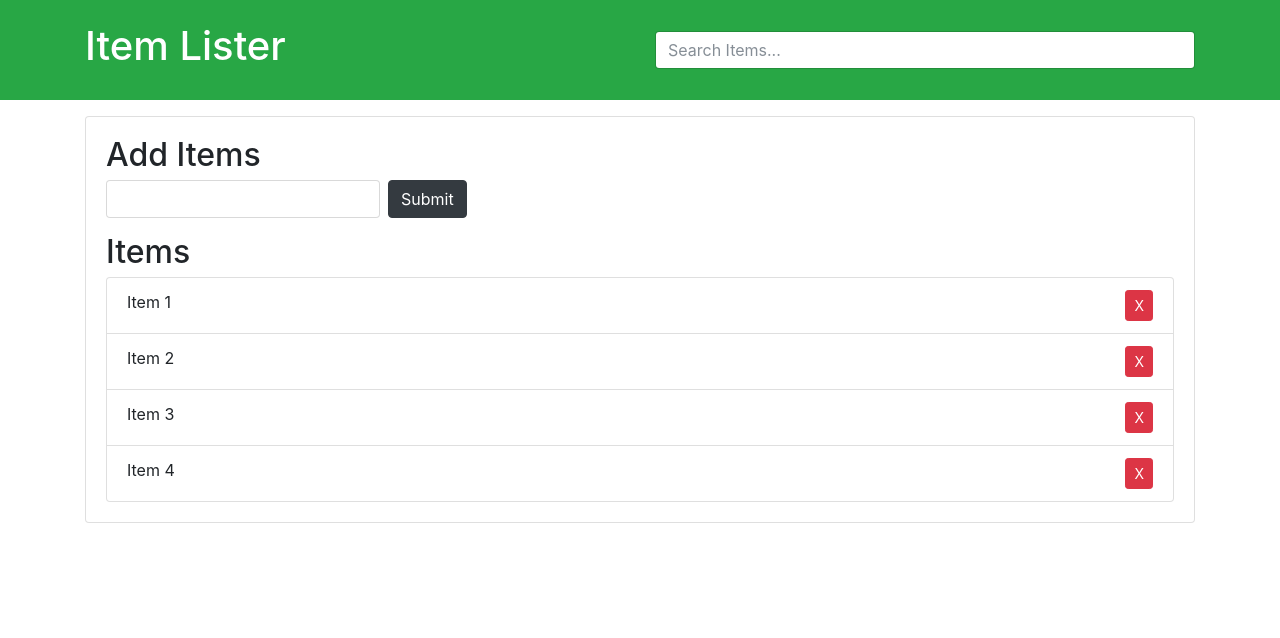
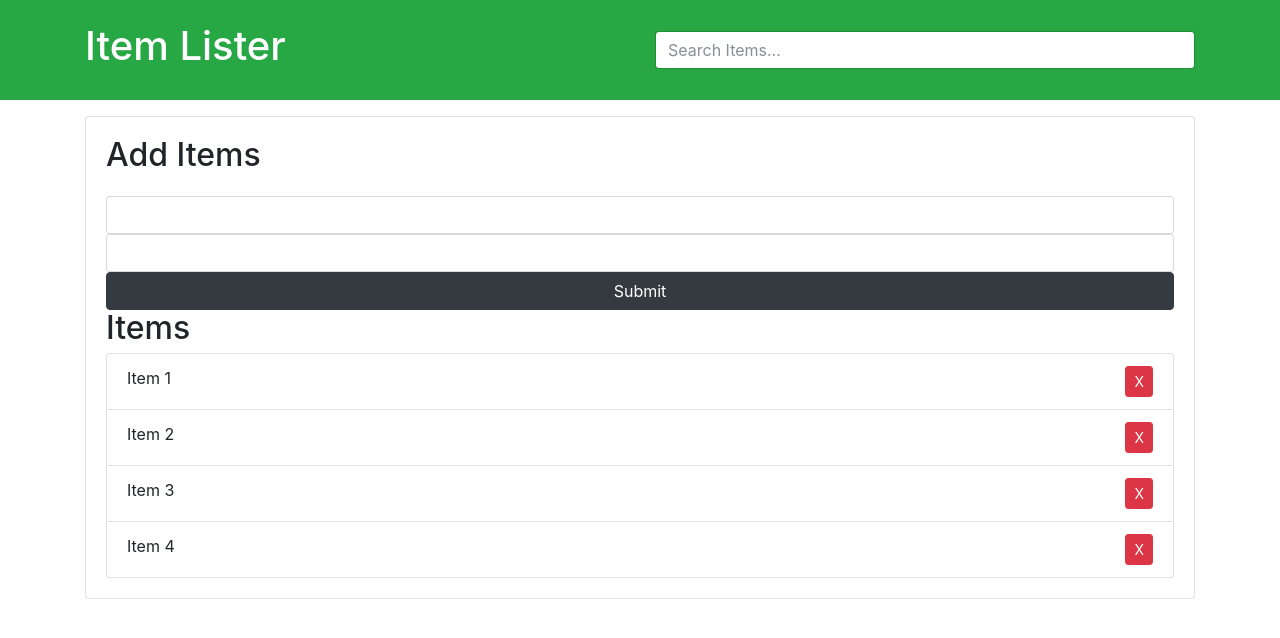
Before and after one commit to vyshu1234567/Domcrashcourse, a plain HTML site: page index.html in a window 1280 px wide. Drawn offline with nearby package versions, Linux system fonts and the light colour scheme.

Commit message:
adding file

```diff
--- a/index.html
+++ b/index.html
@@ -24,8 +24,9 @@
       <div class="container">
        <div id="main" class="card card-body">
         <h2 class="title">Add Items</h2>
-        <form id="addForm" class="form-inline mb-3">
+        <form id="addForm" class="form-inline mb-3"></form>
           <input type="text" class="form-control mr-2" id="item">
+          <input type="text" class="form-control mr-2" id="description">
           <input type="submit" class="btn btn-dark" value="Submit">
         </form>
         <h2 class="title">Items</h2>
```
